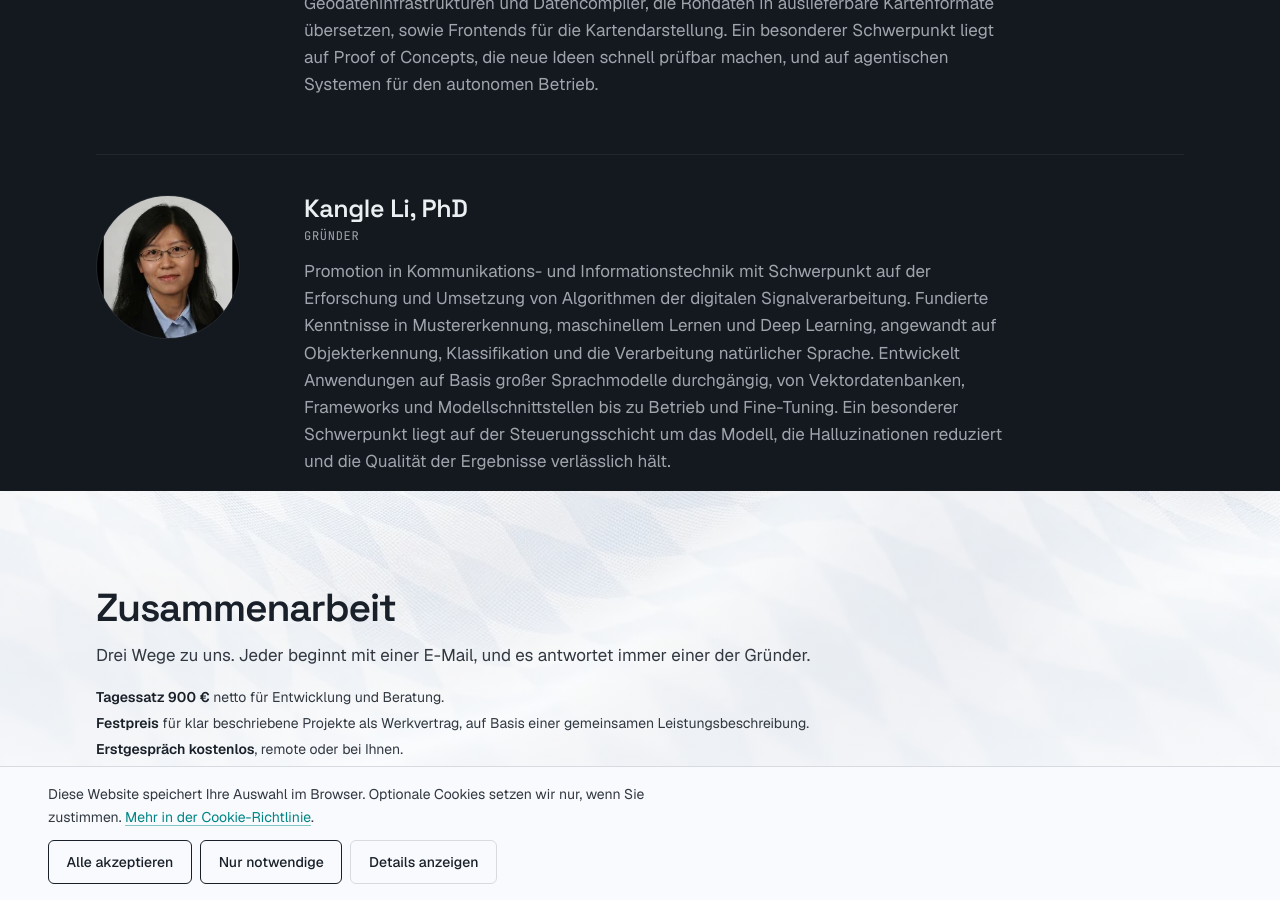
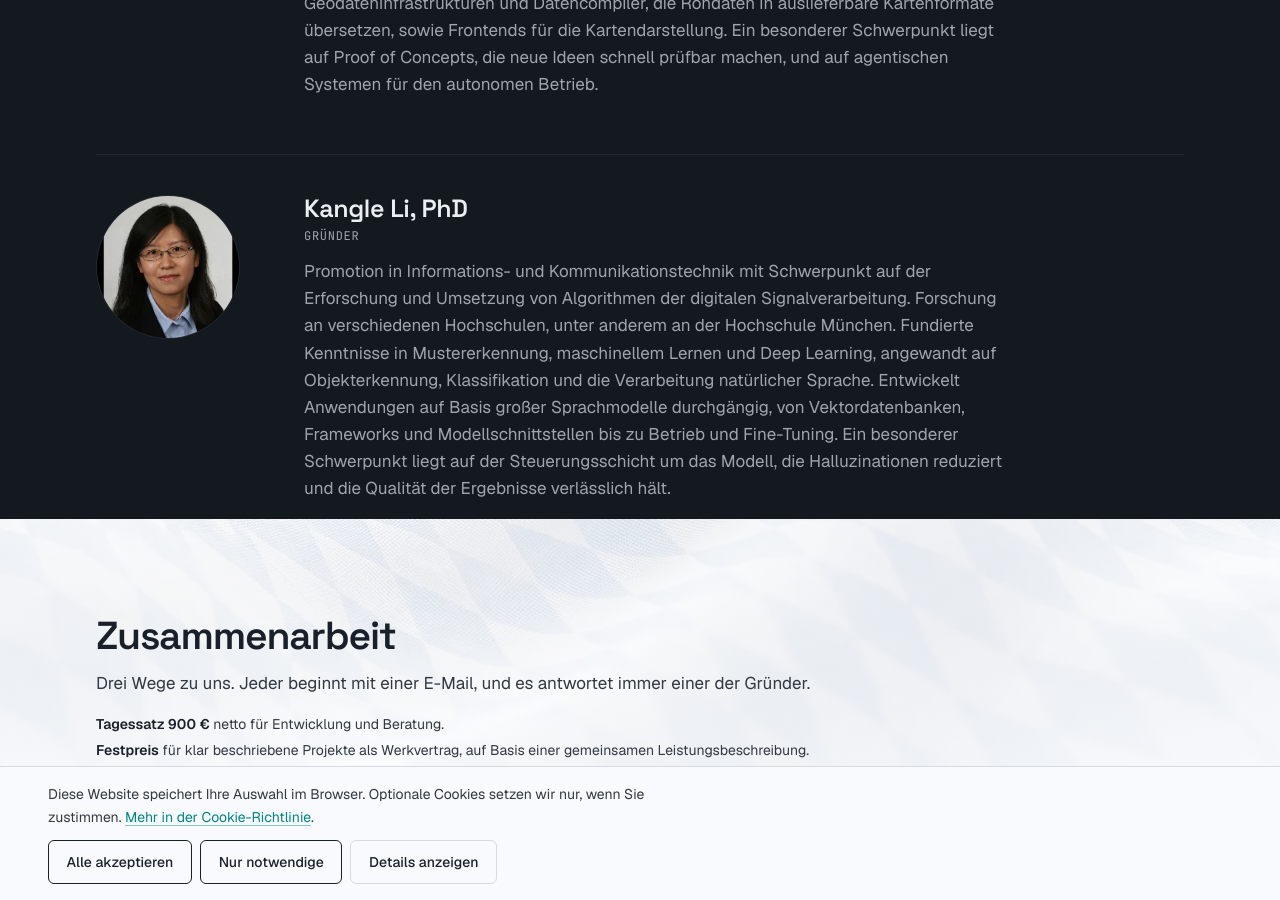
Before and after one commit to location-science/location-science.github.io, a Jekyll site: the page built from index.html, in a window 1280 px wide and 900 px high, scrolled down 3852 px. Built offline with Jekyll 4.4.1, drawn with Linux system fonts in a browser that asks for light colours.

Commit message:
Team: Kangle Li's PhD field and research stations
Co-Authored-By: Claude Opus 5.5 <noreply@anthropic.com>

```diff
--- a/_includes/portrait-kangle-li.de.html
+++ b/_includes/portrait-kangle-li.de.html
@@ -8,6 +8,6 @@
   <div>
     <h3>Kangle Li, PhD</h3>
     <p class="portrait__role">Gründer</p>
-    <p>Promotion in Kommunikations- und Informationstechnik mit Schwerpunkt auf der Erforschung und Umsetzung von Algorithmen der digitalen Signalverarbeitung. Fundierte Kenntnisse in Mustererkennung, maschinellem Lernen und Deep Learning, angewandt auf Objekterkennung, Klassifikation und die Verarbeitung natürlicher Sprache. Entwickelt Anwendungen auf Basis großer Sprachmodelle durchgängig, von Vektordatenbanken, Frameworks und Modellschnittstellen bis zu Betrieb und Fine-Tuning. Ein besonderer Schwerpunkt liegt auf der Steuerungsschicht um das Modell, die Halluzinationen reduziert und die Qualität der Ergebnisse verlässlich hält.</p>
+    <p>Promotion in Informations- und Kommunikationstechnik mit Schwerpunkt auf der Erforschung und Umsetzung von Algorithmen der digitalen Signalverarbeitung. Forschung an verschiedenen Hochschulen, unter anderem an der Hochschule München. Fundierte Kenntnisse in Mustererkennung, maschinellem Lernen und Deep Learning, angewandt auf Objekterkennung, Klassifikation und die Verarbeitung natürlicher Sprache. Entwickelt Anwendungen auf Basis großer Sprachmodelle durchgängig, von Vektordatenbanken, Frameworks und Modellschnittstellen bis zu Betrieb und Fine-Tuning. Ein besonderer Schwerpunkt liegt auf der Steuerungsschicht um das Modell, die Halluzinationen reduziert und die Qualität der Ergebnisse verlässlich hält.</p>
   </div>
 </div>
--- a/_includes/portrait-kangle-li.en.html
+++ b/_includes/portrait-kangle-li.en.html
@@ -8,6 +8,6 @@
   <div>
     <h3>Kangle Li, PhD</h3>
     <p class="portrait__role">Founder</p>
-    <p>PhD in communication and information technology, with research focused on designing and implementing digital signal processing algorithms. In-depth expertise in pattern recognition, machine learning and deep learning, applied to object detection, classification and natural language processing. Builds applications on large language models end to end, from vector databases, frameworks and model APIs to deployment and fine-tuning. A particular focus is the control layer around the model that reduces hallucinations and keeps output quality reliable.</p>
+    <p>PhD in information and communication technology, with research focused on designing and implementing digital signal processing algorithms. Research at several universities, including Munich University of Applied Sciences (Hochschule München). In-depth expertise in pattern recognition, machine learning and deep learning, applied to object detection, classification and natural language processing. Builds applications on large language models end to end, from vector databases, frameworks and model APIs to deployment and fine-tuning. A particular focus is the control layer around the model that reduces hallucinations and keeps output quality reliable.</p>
   </div>
 </div>
```
